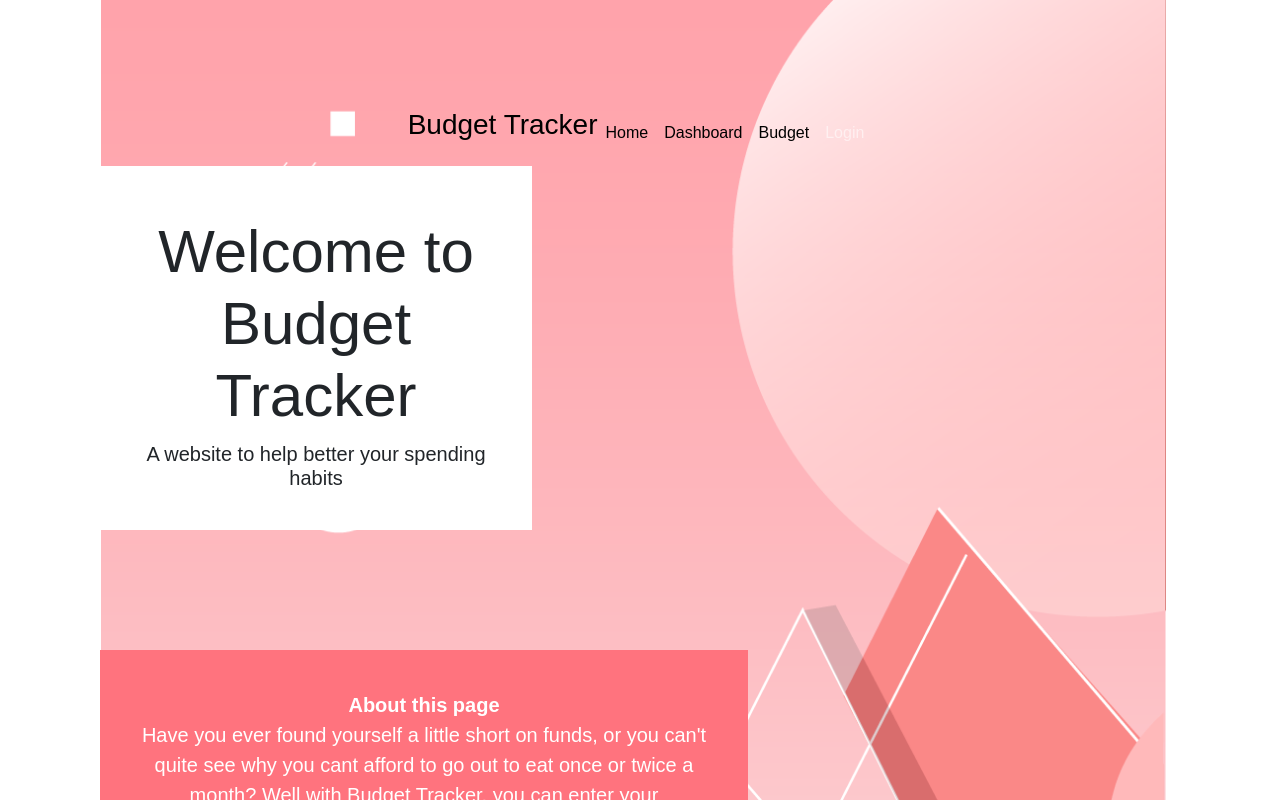
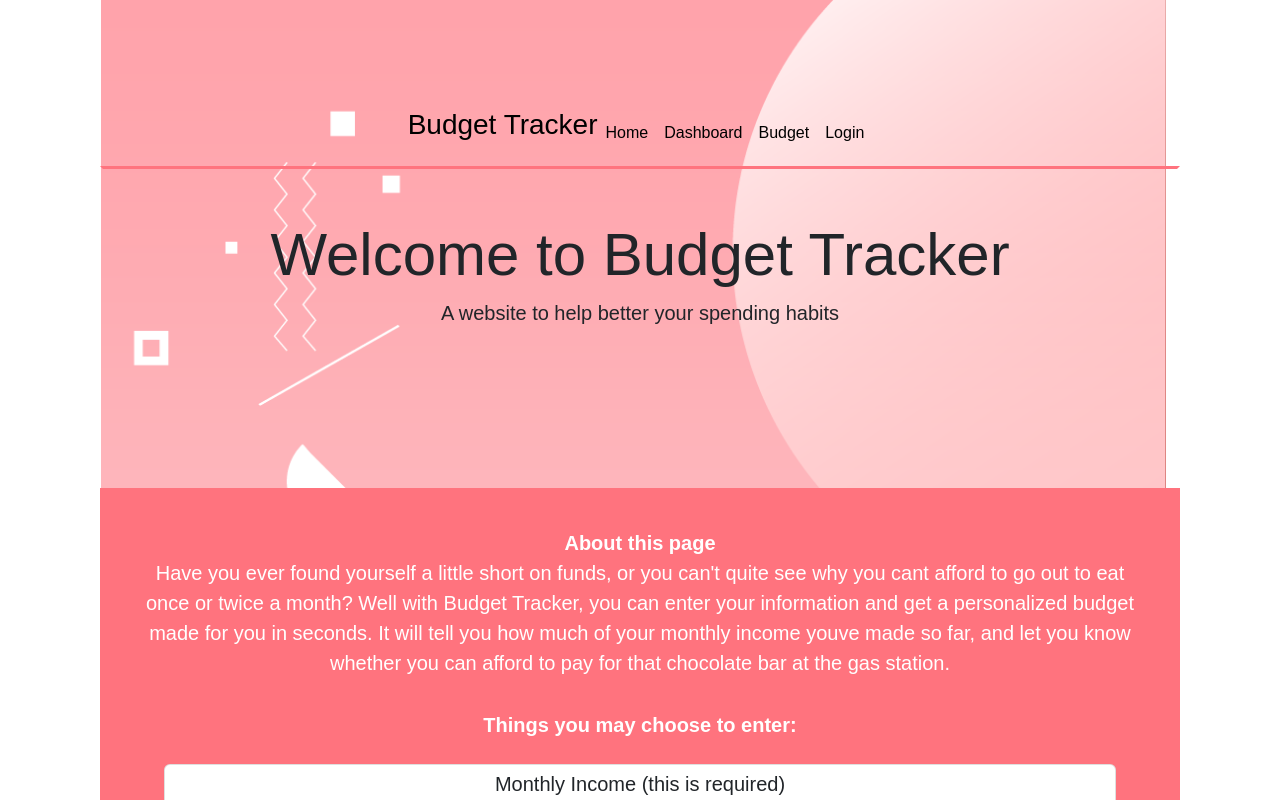
Before and after one commit to Nate-Kleinsorge/Budget-Tracker, a React (Create React App) app in the folder client/: page / in a window 1280 px wide. Shown: the top 800 px of the page. Built offline with nearby package versions, Linux system fonts and the light colour scheme.

Commit message:
Centered Homepage
Still needs a bit more work.

```diff
--- a/client/src/App.js
+++ b/client/src/App.js
@@ -7,7 +7,7 @@ import Dashboard from 'pages/Dashboard.js';
 import Budget from 'pages/Budget.js';
 import Login from 'pages/Login.js';
 import { useEffect, useState } from 'react';
-import "./App.scss"
+import "App.scss";
 
 function App() {
   const [offsetY, setOffsetY] = useState(0);
--- a/client/src/app.scss
+++ b/client/src/app.scss
@@ -44,9 +44,11 @@ body {
     }
 
     &__heading {
-      background-color: #fff;
-      width: 40%;
+      background-color: transparent!important;
+     /* width: 40%; */
       padding: 40px;
+      border-style: solid;
+      border-color: #ff737e transparent transparent transparent;
 
       &__text {
         margin: 10px 0;
@@ -61,7 +63,7 @@ body {
 
     &__cta {
       background-color: #ff737e;
-      width: 60%;
+    /*  width: 60%; */
       padding: 40px;
 
       font-size: 20px;
--- a/client/src/components/Header.js
+++ b/client/src/components/Header.js
@@ -19,7 +19,7 @@ export default function Header () {
                             <Link to="/budget" className='nav-link text-black'>Budget</Link>
                         </li>
                         <li class="nav-item">
-                            <Link to="/login" className='nav-link'>Login</Link>
+                            <Link to="/login" className='nav-link text-black'>Login</Link>
                         </li>
                     </ul>
                 </div>
--- a/package.json
+++ b/package.json
@@ -31,6 +31,7 @@
   },
   "devDependencies": {
     "node-sass": "^8.0.0",
+    "sass": "^1.58.3",
     "sass-loader": "^13.2.0",
     "webpack": "^5.76.0"
   }
```
Also changed, not shown: 1 other file (tests, documents, lock files or other folders).
